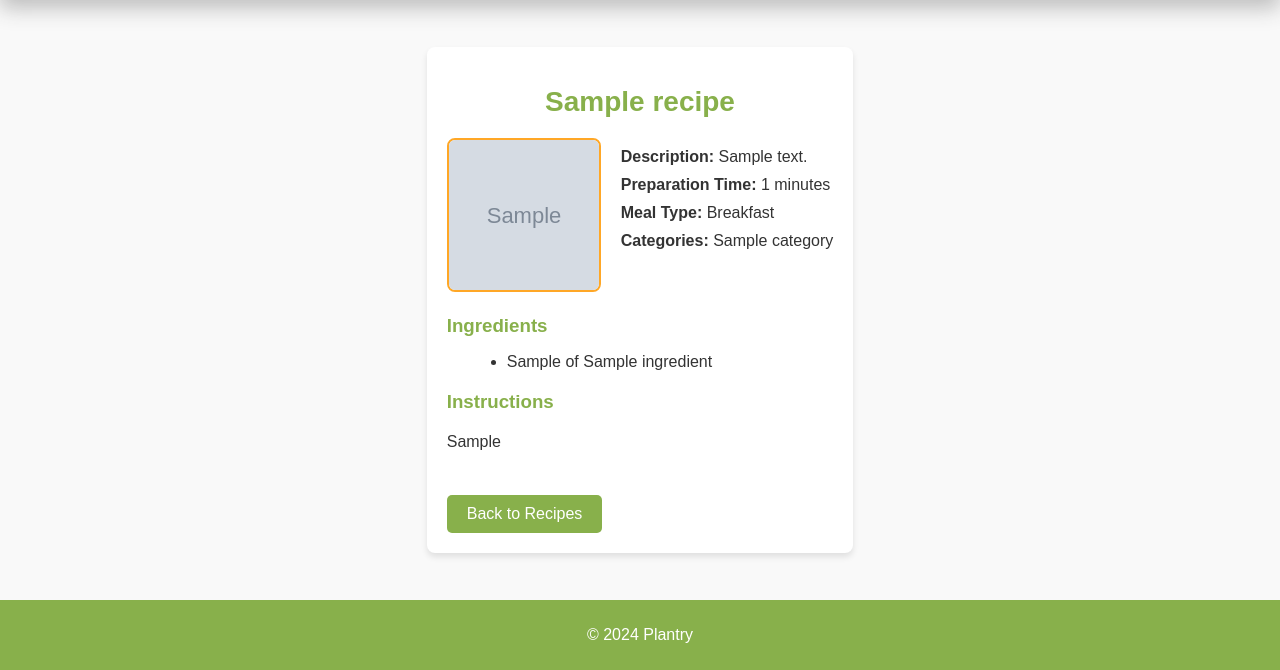
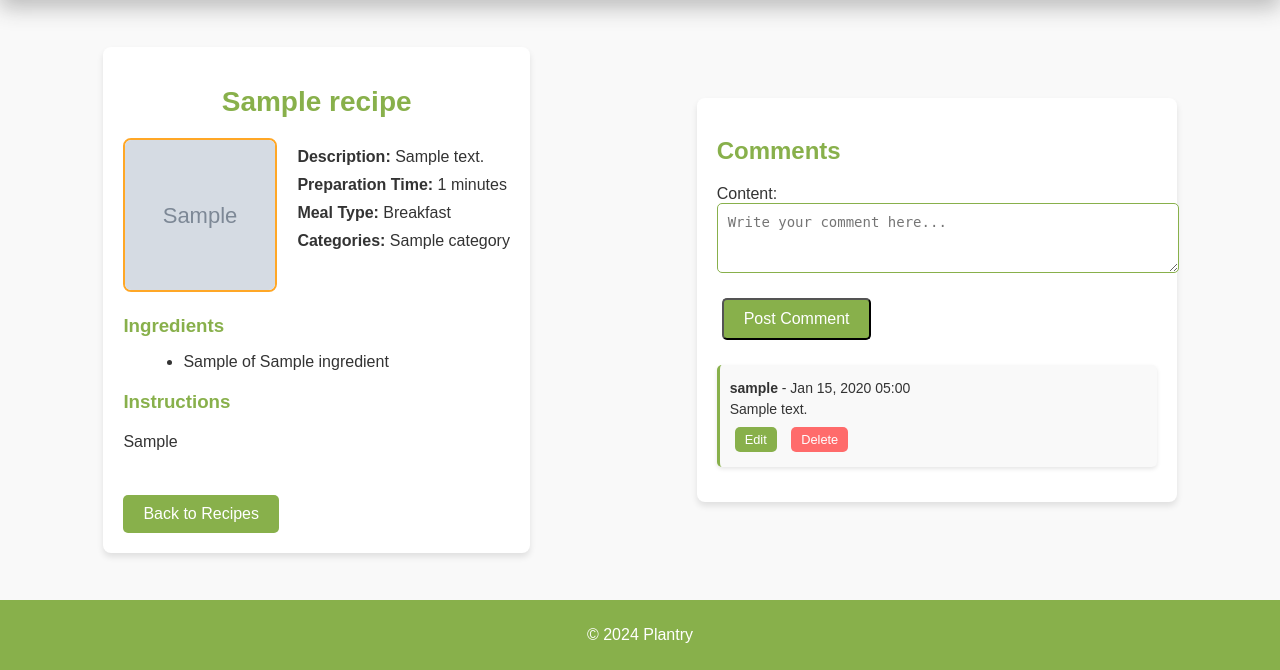
Before and after one commit to Mussie0001/cs412-a3, a Django app: page /project/recipe/1/ in a window 1280 px wide. Shown: the part 166-836 px from the top of the page. Run offline with Django 5.2, Linux system fonts and the light colour scheme; a user stored in the database is signed in; tables that the repository leaves empty hold one stand-in row (values such as "Sample post"); grey boxes marked "Sample" are stand-in pictures.

Commit message:
added comments

```diff
--- a/project/admin.py
+++ b/project/admin.py
@@ -1,5 +1,5 @@
 from django.contrib import admin
-from .models import Recipe, Ingredient, RecipeIngredient, Category, MealPlan, Profile
+from .models import Recipe, Ingredient, RecipeIngredient, Category, MealPlan, Profile, Comment
 
 admin.site.register(Recipe)
 admin.site.register(Ingredient)
@@ -7,3 +7,4 @@ admin.site.register(RecipeIngredient)
 admin.site.register(Category)
 admin.site.register(MealPlan)
 admin.site.register(Profile)
+admin.site.register(Comment)
--- a/project/forms.py
+++ b/project/forms.py
@@ -1,6 +1,5 @@
 from django import forms
-from .models import Profile
-
+from .models import Profile, Comment
 
 class ProfileForm(forms.ModelForm):
     """
@@ -9,3 +8,12 @@ class ProfileForm(forms.ModelForm):
     class Meta:
         model = Profile
         fields = ['first_name', 'last_name', 'bio', 'profile_picture_url']
+
+
+class CommentForm(forms.ModelForm):
+    class Meta:
+        model = Comment
+        fields = ['content']
+        widgets = {
+            'content': forms.Textarea(attrs={'rows': 3, 'placeholder': 'Write your comment here...'}),
+        }
--- a/project/templates/project/category_detail.html
+++ b/project/templates/project/category_detail.html
@@ -1,7 +1,5 @@
 {% extends 'project/base.html' %}
-
 {% block title %}{{ category.name }} - Recipes{% endblock %}
-
 {% block content %}
 <div class="category-card">
     <h2 class="category-title">{{ category.name }}</h2>
--- a/project/templates/project/create_profile.html
+++ b/project/templates/project/create_profile.html
@@ -1,7 +1,5 @@
 {% extends "project/base.html" %}
-
 {% block title %}Create Profile{% endblock %}
-
 {% block content %}
 <div class="form-container">
     <h2>Create Profile</h2>
--- a/project/templates/project/create_profile_only.html
+++ b/project/templates/project/create_profile_only.html
@@ -1,7 +1,5 @@
 {% extends "project/base.html" %}
-
 {% block title %}Create Profile{% endblock %}
-
 {% block content %}
 <h2>Create Your Profile</h2>
 <form method="post">
--- a/project/templates/project/login.html
+++ b/project/templates/project/login.html
@@ -1,7 +1,5 @@
 {% extends "project/base.html" %}
-
 {% block title %}Login{% endblock %}
-
 {% block content %}
 <div class="login-form-container">
     <h2>Login</h2>
--- a/project/templates/project/logout.html
+++ b/project/templates/project/logout.html
@@ -1,7 +1,5 @@
 {% extends 'project/base.html' %}
-
 {% block title %}Logged Out{% endblock %}
-
 {% block content %}
 <div class="logout-form-container">
     <h2>You have been logged out</h2>
--- a/project/templates/project/mealplan_list.html
+++ b/project/templates/project/mealplan_list.html
@@ -1,7 +1,5 @@
 {% extends "project/base.html" %}
-
 {% block title %}My Meal Plans{% endblock %}
-
 {% block content %}
 <div class="meal-plans-container">
 
--- a/project/templates/project/profile_detail.html
+++ b/project/templates/project/profile_detail.html
@@ -1,7 +1,5 @@
 {% extends "project/base.html" %}
-
 {% block title %}My Profile{% endblock %}
-
 {% block content %}
 <div class="profile-card">
     <div class="profile-header">
--- a/project/templates/project/recipe_detail.html
+++ b/project/templates/project/recipe_detail.html
@@ -1,7 +1,5 @@
 {% extends "project/base.html" %}
-
 {% block title %}{{ recipe.title }}{% endblock %}
-
 {% block content %}
 <div class="recipe-detail-card">
     <h1 class="recipe-title">{{ recipe.title }}</h1>
@@ -34,4 +32,35 @@
     </div>
     <a href="{% url 'recipe_list' %}" class="back-link">Back to Recipes</a>
 </div>
+
+{% if user.is_authenticated %}
+<div class="comments-section">
+    <h2>Comments</h2>
+
+    <!-- Comment form -->
+    <form method="post" class="comment-form">
+        {% csrf_token %}
+        {{ comment_form.as_p }}
+        <button type="submit" class="btn">Post Comment</button>
+    </form>
+
+    <!-- Display existing comments -->
+    <div class="comments-list">
+        {% for comment in comments %}
+        <div class="comment-card">
+            <p><strong>{{ comment.user.username }}</strong> - {{ comment.timestamp|date:"M d, Y H:i" }}</p>
+            <p>{{ comment.content }}</p>
+            {% if comment.user == user %}
+                <a href="{% url 'comment_edit' comment.pk %}" class="btn small">Edit</a>
+                <a href="{% url 'comment_delete' comment.pk %}" class="btn small danger">Delete</a>
+            {% endif %}
+        </div>
+        {% empty %}
+        <p>No comments yet. Be the first to comment!</p>
+        {% endfor %}
+    </div>
+</div>
+{% else %}
+<p class="login-prompt">Please <a href="{% url 'project_login' %}">log in</a> to view and post comments.</p>
+{% endif %}
 {% endblock %}
--- a/project/templates/project/recipe_list.html
+++ b/project/templates/project/recipe_list.html
@@ -1,7 +1,5 @@
 {% extends "project/base.html" %}
-
 {% block title %}All Recipes{% endblock %}
-
 {% block content %}
 <div class="recipes-container">
     <h1>All Recipes</h1>
--- a/project/urls.py
+++ b/project/urls.py
@@ -11,7 +11,9 @@ from .views import (
     ProfileCreateView,
     ProfileDetailView,
     ProfileOnlyCreateView,
-    CustomLogoutView
+    CustomLogoutView,
+    CommentUpdateView,
+    CommentDeleteView,
 )
 
 urlpatterns = [
@@ -26,4 +28,6 @@ urlpatterns = [
     path('login/', CustomLoginView.as_view(), name='project_login'),
     path('logout/', CustomLogoutView.as_view(), name='project_logout'),
     path('profile/create-only/', ProfileOnlyCreateView.as_view(), name='profile_create_only'),
+    path('comment/<int:pk>/edit/', CommentUpdateView.as_view(), name='comment_edit'),
+    path('comment/<int:pk>/delete/', CommentDeleteView.as_view(), name='comment_delete'),
 ]
--- a/project/views.py
+++ b/project/views.py
@@ -1,12 +1,12 @@
 from django.shortcuts import render, redirect, get_object_or_404
-from django.views.generic import TemplateView, ListView, DetailView, CreateView, View
+from django.views.generic import TemplateView, ListView, DetailView, CreateView, View, UpdateView, DeleteView
 from django.contrib.auth.views import LoginView, LogoutView
 from django.contrib.auth import login
 from django.contrib.auth.forms import UserCreationForm
 from django.urls import reverse_lazy
-from .models import Profile, Recipe, MealPlan, Category
-from .forms import ProfileForm
-from django.contrib.auth.mixins import LoginRequiredMixin
+from .models import Profile, Recipe, MealPlan, Category, Comment
+from .forms import ProfileForm, CommentForm
+from django.contrib.auth.mixins import LoginRequiredMixin, UserPassesTestMixin
 
 
 class HomePageView(TemplateView):
@@ -33,6 +33,30 @@ class RecipeDetailView(DetailView):
     model = Recipe
     template_name = 'project/recipe_detail.html'
     context_object_name = 'recipe'
+
+    def get_context_data(self, **kwargs):
+        context = super().get_context_data(**kwargs)
+        context['comments'] = self.object.comments.all().order_by('-timestamp')
+        if self.request.user.is_authenticated:
+            context['comment_form'] = CommentForm()
+        return context
+
+    def post(self, request, *args, **kwargs):
+        if not request.user.is_authenticated:
+            return redirect('project_login')
+
+        recipe = self.get_object()
+        form = CommentForm(request.POST)
+        if form.is_valid():
+            comment = form.save(commit=False)
+            comment.user = request.user
+            comment.recipe = recipe
+            comment.save()
+            return redirect('recipe_detail', pk=recipe.pk)
+
+        context = self.get_context_data()
+        context['comment_form'] = form
+        return self.render_to_response(context)
 
 
 
@@ -127,3 +151,31 @@ class ProfileDetailView(DetailView):
     model = Profile
     template_name = "project/profile_detail.html"
     context_object_name = "profile"
+
+class CommentUpdateView(LoginRequiredMixin, UserPassesTestMixin, UpdateView):
+    model = Comment
+    fields = ['content']
+    template_name = 'project/comment_edit.html'
+
+    def test_func(self):
+        """Ensure the user is the owner of the comment."""
+        comment = self.get_object()
+        return self.request.user == comment.user
+
+    def get_success_url(self):
+        """Redirect back to the recipe detail page after editing."""
+        return reverse_lazy('recipe_detail', kwargs={'pk': self.object.recipe.pk})
+
+
+class CommentDeleteView(LoginRequiredMixin, UserPassesTestMixin, DeleteView):
+    model = Comment
+    template_name = 'project/comment_delete.html'
+
+    def test_func(self):
+        """Ensure the user is the owner of the comment."""
+        comment = self.get_object()
+        return self.request.user == comment.user
+
+    def get_success_url(self):
+        """Redirect back to the recipe detail page after deletion."""
+        return reverse_lazy('recipe_detail', kwargs={'pk': self.object.recipe.pk})
--- a/static/project/styles.css
+++ b/static/project/styles.css
@@ -235,17 +235,17 @@ body {
 }
 
 .view-recipe-link:hover {
-    background-color: #FF8C00; /* Slightly darker orange on hover */
+    background-color: #FF8C00;
 }
 
 /* Recipe detail card styling */
 .recipe-detail-card {
-    background-color: #ffffff; /* White card background */
+    background-color: #ffffff;
     border-radius: 8px;
     padding: 20px;
-    box-shadow: 0 4px 6px rgba(0, 0, 0, 0.1); /* Subtle shadow */
+    box-shadow: 0 4px 6px rgba(0, 0, 0, 0.1);
     max-width: 800px;
-    margin: 20px auto; /* Center card */
+    margin: 20px auto;
     font-family: Arial, sans-serif;
     color: #333333;
 }
@@ -488,3 +488,79 @@ body {
     color: var(--text-color); /* Charcoal gray */
     font-size: 1rem;
 }
+
+/* Comments section styling */
+.comments-section {
+    margin-top: 40px;
+    padding: 20px;
+    background-color: white;
+    border-radius: 8px;
+    box-shadow: 0 4px 6px rgba(0, 0, 0, 0.1);
+    max-width: 800px;
+    margin: 20px auto;
+}
+
+.comments-section h2 {
+    color: var(--primary-color);
+    margin-bottom: 20px;
+}
+
+/* Comment form */
+.comment-form {
+    margin-bottom: 20px;
+}
+
+.comment-form textarea {
+    width: 100%;
+    border: 1px solid var(--primary-color);
+    border-radius: 5px;
+    padding: 10px;
+    font-size: 14px;
+}
+
+/* Comments list */
+.comments-list {
+    margin-top: 20px;
+}
+
+.comment-card {
+    margin-bottom: 15px;
+    padding: 10px;
+    background-color: #f9f9f9;
+    border-left: 3px solid var(--primary-color);
+    border-radius: 5px;
+    box-shadow: 0 2px 4px rgba(0, 0, 0, 0.1);
+}
+
+.comment-card p {
+    margin: 5px 0;
+    font-size: 14px;
+}
+
+/* Login prompt */
+.login-prompt {
+    margin-top: 20px;
+}
+
+.login-prompt a {
+    color: var(--accent-color);
+    text-decoration: underline;
+}
+
+.login-prompt a:hover {
+    text-decoration: none;
+}
+
+.btn.small {
+    font-size: 0.8rem;
+    padding: 5px 10px;
+}
+
+.btn.danger {
+    background-color: #FF6B6B;
+    color: white;
+}
+
+.btn.danger:hover {
+    background-color: #FF4C4C;
+}
```
Also changed, not shown: other parts of static/project/styles.css (+40 -40 lines), project/models.py (+14 -1 lines), project/templates/project/comment_delete.html (added, +13 -0 lines), project/templates/project/comment_edit.html (added, +13 -0 lines), project/migrations/0006_comment.py (added), project/templates/project/home.html (line endings or trailing spaces).
